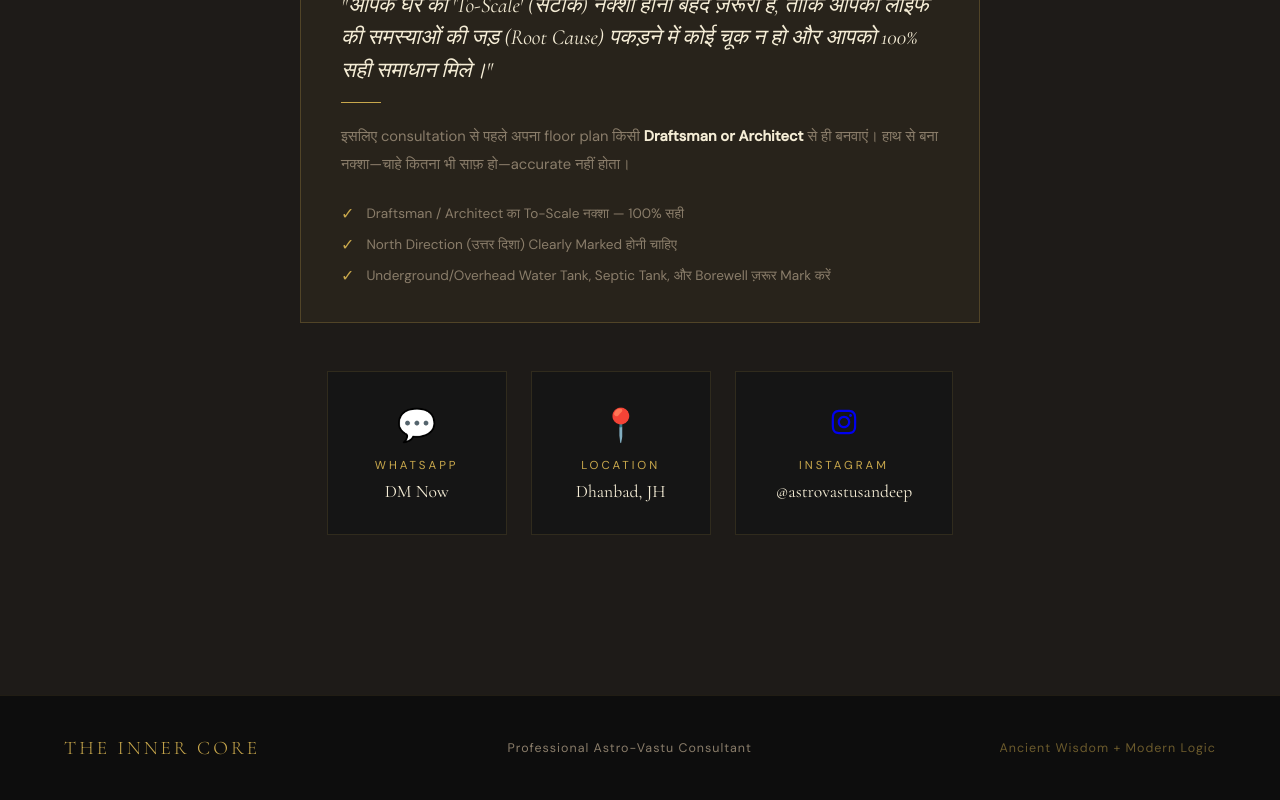
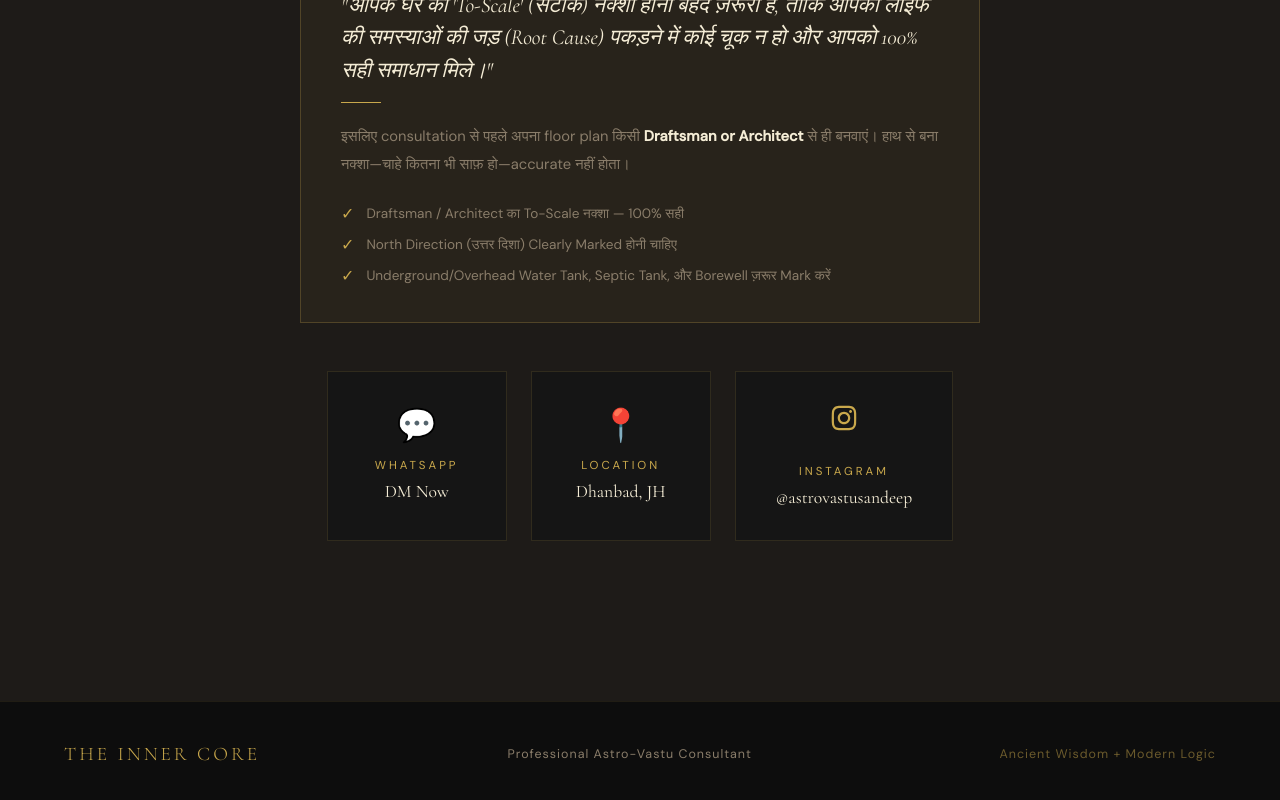
Before and after one commit to expertprofessionalvaastu-ui/vastu-audit-form, a React (Vite) app: page / in a window 1280 px wide. Shown: the part 3234-4034 px from the top of the page. Built offline with nearby package versions, Linux system fonts and the light colour scheme.

Commit message:
Update App.jsx

```diff
--- a/src/App.jsx
+++ b/src/App.jsx
@@ -694,7 +694,7 @@ try {
             </a>
            <a href="https://instagram.com/astrovastusandeep" className="contact-card" target="_blank" rel="noreferrer">
            <span className="contact-card-icon">
-           <FaInstagram size={28} /> {/* यहाँ आइकन आ जाएगा */}
+           <FaInstagram size={28} style={{ color: 'var(--gold)', marginBottom: '10px' }} />
            </span>
            <div className="contact-card-label">Instagram</div>
            <div className="contact-card-value">@astrovastusandeep</div>
```
